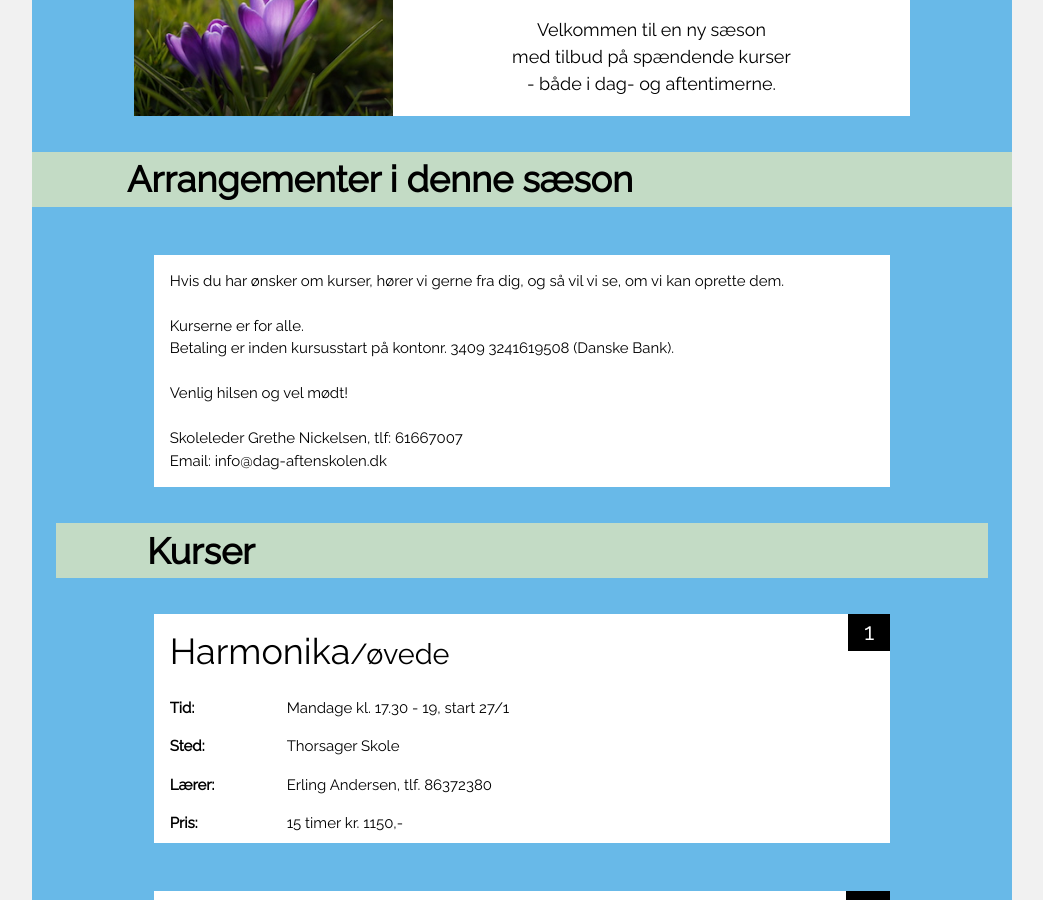
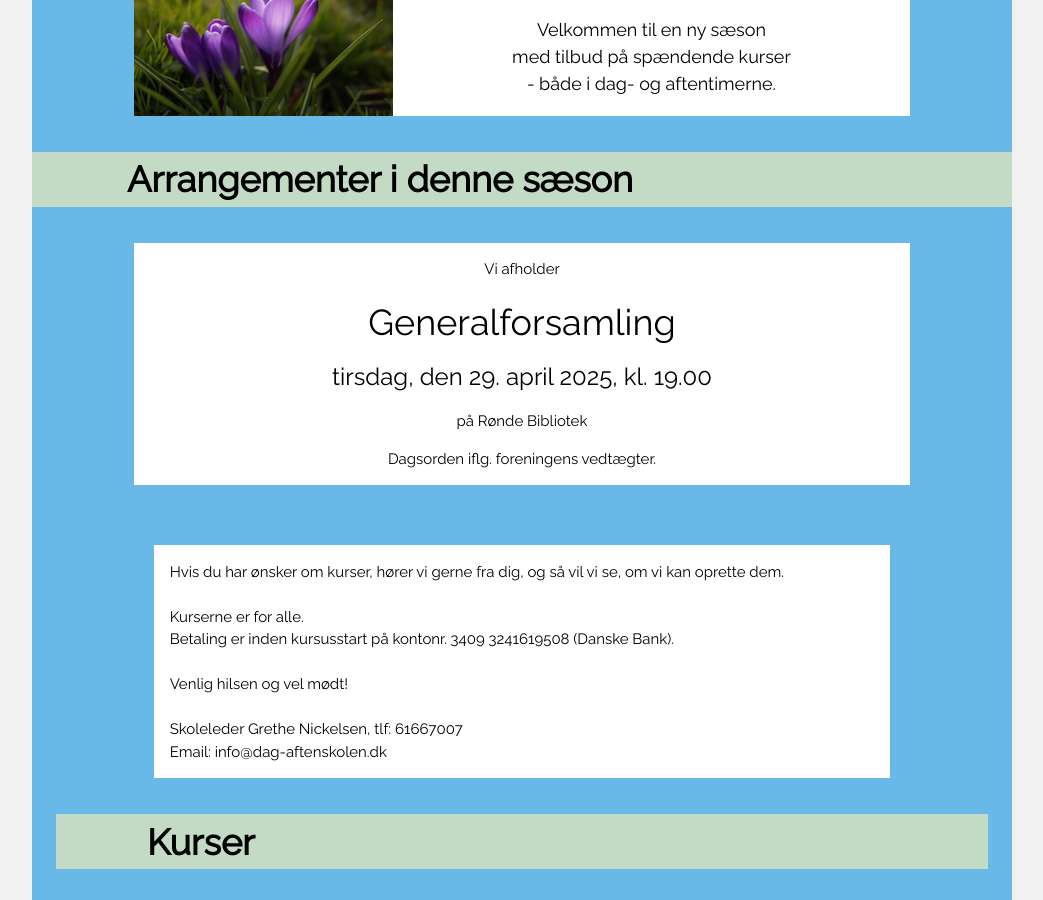
Before and after one commit to nickelsen/dag-aftenskolen.dk, a Jekyll site: the page built from index.html, in a window 1280 px wide and 900 px high, scrolled down 301 px. Shown: the whole window, without its empty margins (118-1161 px from the left). Built offline with Jekyll 4.4.1, drawn with Linux system fonts in a browser that asks for light colours; comment, search, counter and statistics services are not loaded.

Commit message:
Mar 2025 (#32)

```diff
--- a/index.html
+++ b/index.html
@@ -83,6 +83,26 @@ layout: default
       <div class="w3-col l1"><p></p></div>
     </div>
     -->
+    <div class="w3-row w3-padding-24">
+      <div class="w3-col l1"><p></p></div>
+      <div class="w3-col l10">
+        <div class="w3-row w3-white">
+          <div class="w3-col l4 w3-hide-small w3-hide-medium w3-hide">
+            <img src="{{ '/assets/img/book.jpg' | relative_url }}" class="w3-image w3-hide-small w3-hide-medium" style="height: 240px; object-fit: cover;">
+          </div>
+          <div class="w3-col l12 w3-container">
+            <div class="w3-center">
+              <p>Vi afholder</p>
+                <h1>Generalforsamling</h1>
+              <h3>tirsdag, den 29. april 2025, kl. 19.00</h3>
+              <p>på Rønde Bibliotek</p>
+            <p>Dagsorden iflg. foreningens vedtægter.</p>
+                </div>
+          </div>
+        </div>
+      </div>
+      <div class="w3-col l1"><p></p></div>
+    </div>
 <div class="w3-container blue w3-padding-large">
     <div class="w3-row w3-padding-24">
         <div class="w3-col l1"><p></p></div>
```
